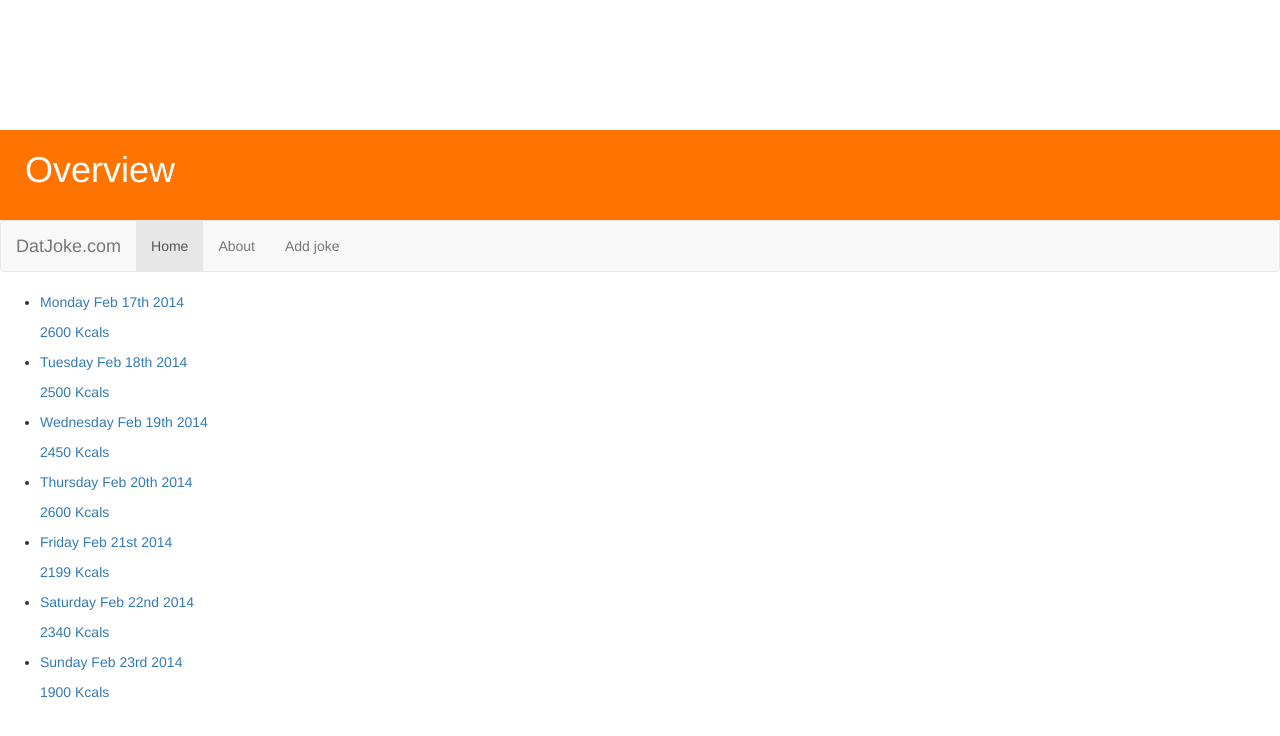
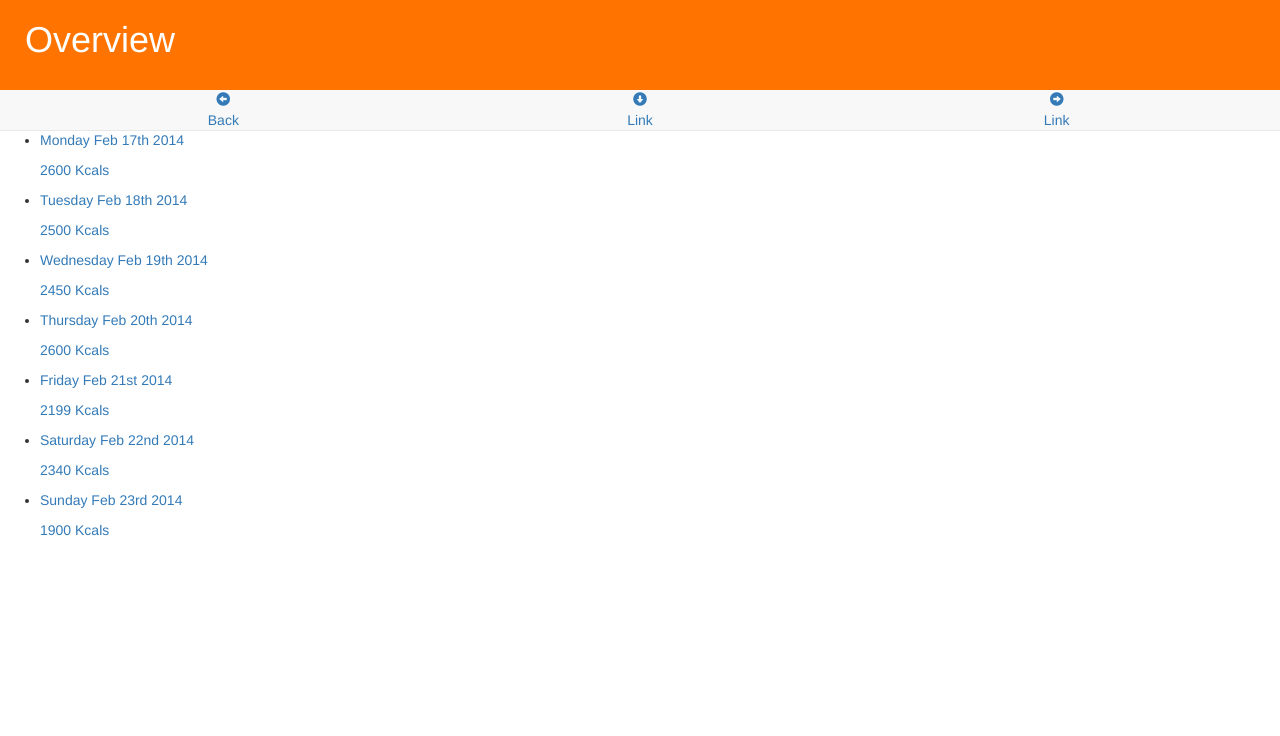
Before and after one commit to jonniedarko/tracker, a website: page client/index.html in a window 1280 px wide. Drawn offline with nearby package versions, Linux system fonts and the light colour scheme; some packages are replaced by stand-ins of ours.

Commit message:
Update day-list.html

```diff
--- a/client/partials/day-list.html
+++ b/client/partials/day-list.html
@@ -1,31 +1,25 @@
-<div class="row header-row" id="header">
+<nav class="navbar navbar-default navbar-fixed-top" role="navigation">
+  <div class="row header-row">
     <div class="">
       <h1 class="">Overview</h1>
     </div>
   </div>
-<div class ="container" data-spy="affix" data-offset-top="90" id="navbar">
-<nav class="navbar navbar-default" role="navigation">
-      <!-- Brand and toggle get grouped for better mobile display -->
-      <div class="navbar-header">
-        <button type="button" class="navbar-toggle" data-toggle="collapse" data-target=".navbar-ex1-collapse">
-          <span class="sr-only">Toggle navigation</span>
-          <span class="icon-bar"></span>
-          <span class="icon-bar"></span>
-          <span class="icon-bar"></span>
-        </button>
-        <a class="navbar-brand" href="#">DatJoke.com</a>
+  <div class="container-fluid">
+    <!-- REF: http://stackoverflow.com/questions/21199760/how-do-i-create-iphone-style-bottom-navbar-with-custom-gylph-icons-for-my-bootst -->
+    <div class="col-xs-4 text-center">
+      <a ng-click="back()" href=""><i class="glyphicon glyphicon-circle-arrow-left" ></i><br>Back
+      </a>
     </div>
-
-      <!-- Collect the nav links, forms, and other content for toggling -->
-      <div class="collapse navbar-collapse navbar-ex1-collapse">
-        <ul class="nav navbar-nav">
-          <li class="active"><a href="index.html">Home</a></li>
-          <li><a href="about.html">About</a></li>
-          <li><a href="addjoke.html">Add joke</a></li>
-        </ul>
-      </div><!-- /.navbar-collapse -->
+    <div class="col-xs-4 text-center">
+      <a href="#"><i class="glyphicon glyphicon-circle-arrow-down"></i><br>Link
+      </a>
+    </div>
+    <div class="col-xs-4 text-center">
+      <a href="#"><i class="glyphicon glyphicon-circle-arrow-right"></i><br>Link
+      </a>
+    </div>
+  </div>
 </nav>
-</div>
 <div class="" style="">
   <ul class="list">
     <li ng-repeat="day in days" class="topcoat-list__item">
```
Lines whose indentation alone changed are shown as unchanged.
